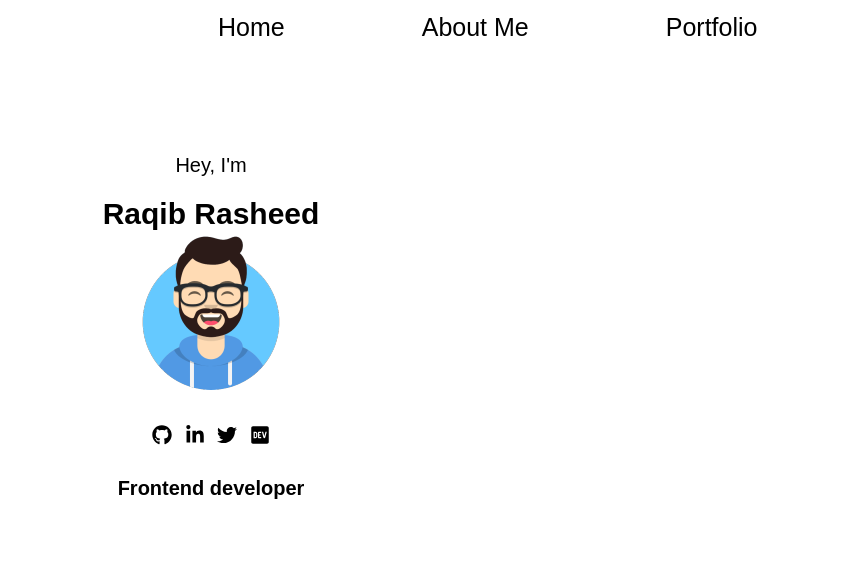
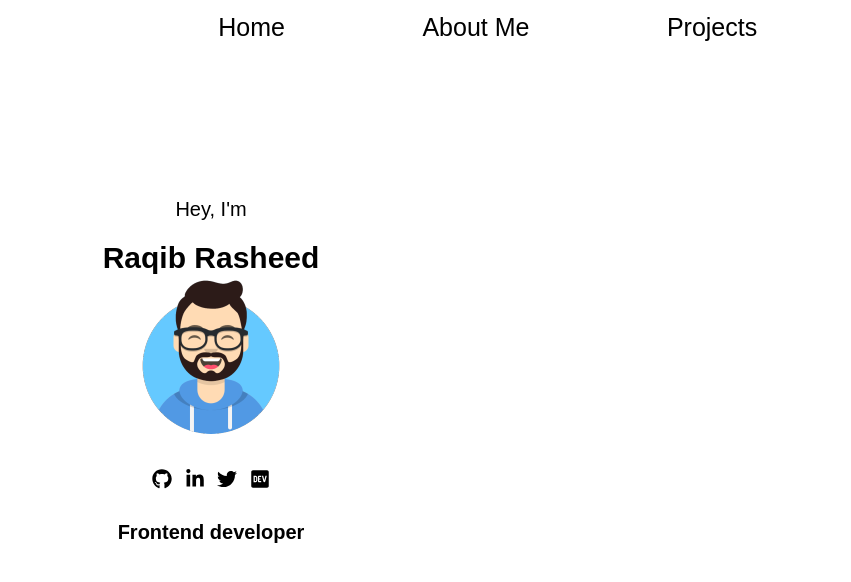
Before and after one commit to raqib-rasheed/portfolio, a Gatsby site: page / in a window 1280 px wide. Shown: the full height of the page, 429-1280 px from the left. Built offline with nearby package versions, Linux system fonts and the light colour scheme; Gatsby itself is replaced by a stand-in of ours.

Commit message:
changes for Nav and some CSS

```diff
--- a/src/components/Nav.js
+++ b/src/components/Nav.js
@@ -33,7 +33,7 @@ export default function Nav() {
               <Link to="/Blogs/">Blogs</Link>
             </li> */}
             <li>
-              <Link to="/Projects">Portfolio</Link>
+              <Link to="/Projects">Projects</Link>
             </li>
           </div>
           {/* <DarkLightMode /> */}
--- a/src/components/Sidebar.js
+++ b/src/components/Sidebar.js
@@ -81,7 +81,7 @@ export default function Sidebar({ toggled, setToggled }) {
         </li> */}
         <li>
           <Link onClick={() => setToggled(true)} to="/Projects">
-            Portfolio
+            Projects
           </Link>
         </li>
         {/* <li className="disabled">
--- a/src/styles/homepageStyles.js
+++ b/src/styles/homepageStyles.js
@@ -2,14 +2,15 @@ import styled from "styled-components";
 
 const HomePageStyled = styled.div`
   width: 100%;
-  margin-top: 8rem;
+  height: 80vh;
   display: flex;
   flex-direction: column;
   align-items: center;
   justify-content: center;
+  overflow: hidden;
 
   @media (max-width: 600px) {
-    margin-top: 4rem;
+    height: 75vh;
   }
 
   h2 {
--- a/src/styles/navStyles.js
+++ b/src/styles/navStyles.js
@@ -29,7 +29,6 @@ const StyledNav = styled.ul`
 
     img:hover {
       cursor: pointer;
-      color: grey;
       transform: rotate(90deg);
     }
   }
```
